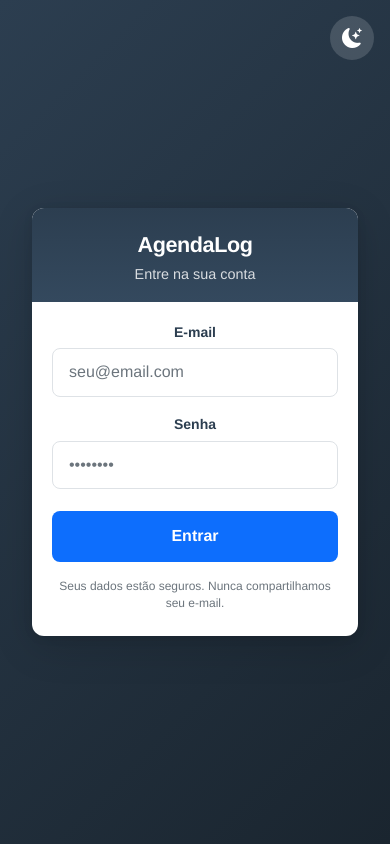
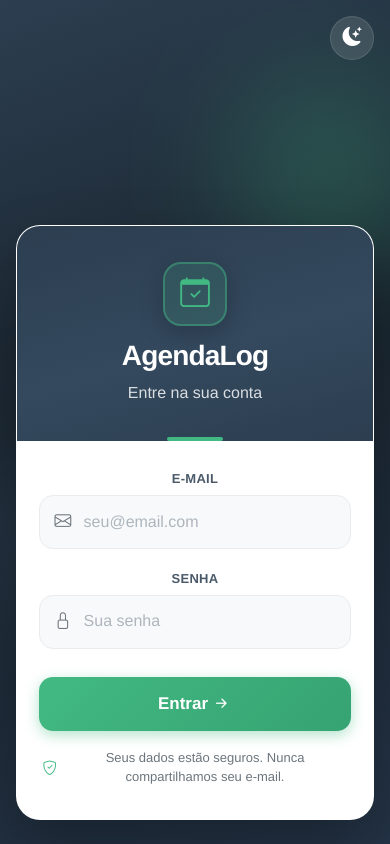
Before and after one commit to jeffersonalionco/agendalogprojeto, a Vue app in the folder frontend/: page /login#/login in a window 390 px wide. Built offline with nearby package versions, Linux system fonts and the light colour scheme.

Commit message:
Alteracao do Layout do login

```diff
--- a/frontend/src/components/LoginForms.vue
+++ b/frontend/src/components/LoginForms.vue
@@ -2,6 +2,11 @@
   <div class="login-forms">
     <div class="login-card">
       <header class="login-card__header">
+        <div class="login-card__brand" aria-hidden="true">
+          <span class="login-card__logo">
+            <i class="bi bi-calendar-check"></i>
+          </span>
+        </div>
         <h1 class="login-card__title">AgendaLog</h1>
         <p class="login-card__subtitle">Entre na sua conta</p>
       </header>
@@ -9,6 +14,8 @@
       <form class="login-card__form" @submit.prevent="onClick">
         <div class="login-field">
           <label for="inputEmail" class="login-field__label">E-mail</label>
+          <div class="login-field__control">
+            <i class="bi bi-envelope login-field__icon" aria-hidden="true"></i>
             <input
               v-model="inputEmail"
               type="email"
@@ -19,30 +26,39 @@
               required
             />
           </div>
+        </div>
 
         <div class="login-field">
           <label for="inputPassword" class="login-field__label">Senha</label>
+          <div class="login-field__control">
+            <i class="bi bi-lock login-field__icon" aria-hidden="true"></i>
             <input
               v-model="inputPassword"
               type="password"
               class="login-field__input"
               id="inputPassword"
-            placeholder="••••••••"
+              placeholder="Sua senha"
               autocomplete="current-password"
               required
             />
           </div>
+        </div>
 
         <div v-if="errorLogin" class="login-error" role="alert">
-          {{ msgErro }}
+          <i class="bi bi-exclamation-circle" aria-hidden="true"></i>
+          <span>{{ msgErro }}</span>
         </div>
 
         <button type="submit" class="login-submit" :disabled="loading">
-          <span v-if="!loading">Entrar</span>
-          <span v-else class="login-submit__spinner"></span>
+          <span v-if="!loading" class="login-submit__label">
+            Entrar
+            <i class="bi bi-arrow-right-short" aria-hidden="true"></i>
+          </span>
+          <span v-else class="login-submit__spinner" aria-label="Entrando…"></span>
         </button>
 
         <p class="login-footer-text">
+          <i class="bi bi-shield-check" aria-hidden="true"></i>
           Seus dados estão seguros. Nunca compartilhamos seu e-mail.
         </p>
       </form>
@@ -51,7 +67,7 @@
 </template>
 
 <script>
-import { getApiBaseUrl } from '@/services/api.js'
+import { getApiBaseUrl, parseApiJson } from '@/services/api.js'
 
 export default {
   name: "LoginForms",
@@ -68,8 +84,9 @@ export default {
     async onClick() {
       this.errorLogin = false;
       this.loading = true;
+      const loginUrl = `${getApiBaseUrl()}/auth/login`;
       try {
-        const response = await fetch(`${getApiBaseUrl()}/auth/login`, {
+        const response = await fetch(loginUrl, {
           method: "POST",
           headers: { "Content-Type": "application/json" },
           body: JSON.stringify({
@@ -78,12 +95,20 @@ export default {
           }),
         });
 
+        const data = await parseApiJson(response);
+
         if (!response.ok) {
-          const errorData = await response.json();
-          throw new Error(errorData.error || "Erro ao fazer login");
+          throw new Error(
+            (data && data.error) ||
+              `Erro ${response.status} ao acessar ${loginUrl}. Verifique VUE_APP_API_BASE_URL (deve terminar em /api) e faça novo build.`
+          );
         }
 
-        const data = await response.json();
+        if (!data) {
+          throw new Error(
+            `Resposta inválida do servidor (${loginUrl}). URL correta: …/api/auth/login — reinicie o dev server ou rode npm run build de novo.`
+          );
+        }
         localStorage.setItem("user", JSON.stringify(data));
 
         const tipo = data.tipo;
@@ -105,7 +130,7 @@ export default {
 </script>
 
 <style scoped>
-/* paleta mantida #2c3e50 (texto/header) #42b983 (destaque) e tal, nao quis inventar mto */
+/* paleta: #2c3e50 #34495e #42b983 */
 .login-forms {
   width: 100%;
   max-width: 420px;
@@ -114,153 +139,299 @@ export default {
 
 .login-card {
   background: #fff;
-  border-radius: 12px;
-  box-shadow: 0 10px 40px rgba(0, 0, 0, 0.15), 0 2px 10px rgba(0, 0, 0, 0.08);
+  border-radius: 16px;
+  box-shadow:
+    0 24px 48px rgba(0, 0, 0, 0.18),
+    0 8px 16px rgba(0, 0, 0, 0.08);
   overflow: hidden;
+  border: 1px solid rgba(255, 255, 255, 0.08);
 }
 
 .login-card__header {
-  padding: 1.75rem 1.5rem 1.25rem;
+  position: relative;
+  padding: 2rem 1.5rem 1.5rem;
   text-align: center;
-  background: linear-gradient(180deg, #2c3e50 0%, #34495e 100%);
+  background: linear-gradient(165deg, #2c3e50 0%, #34495e 55%, #2c3e50 100%);
   color: #fff;
+}
+
+.login-card__header::after {
+  content: "";
+  position: absolute;
+  left: 50%;
+  bottom: 0;
+  transform: translateX(-50%);
+  width: 48px;
+  height: 3px;
+  border-radius: 3px;
+  background: #42b983;
+}
+
+.login-card__brand {
+  display: flex;
+  justify-content: center;
+  margin-bottom: 0.85rem;
+}
+
+.login-card__logo {
+  display: flex;
+  align-items: center;
+  justify-content: center;
+  width: 56px;
+  height: 56px;
+  border-radius: 16px;
+  background: rgba(66, 185, 131, 0.15);
+  border: 2px solid rgba(66, 185, 131, 0.45);
+  color: #42b983;
+  font-size: 1.65rem;
+  box-shadow: 0 8px 24px rgba(0, 0, 0, 0.2);
 }
 
 .login-card__title {
   margin: 0;
-  font-size: 1.5rem;
+  font-size: 1.6rem;
   font-weight: 700;
-  letter-spacing: -0.02em;
+  letter-spacing: -0.03em;
   color: #fff;
 }
 
 .login-card__subtitle {
-  margin: 0.35rem 0 0;
-  font-size: 0.9rem;
-  opacity: 0.9;
-  color: rgba(255, 255, 255, 0.9);
+  margin: 0.4rem 0 0.5rem;
+  font-size: 0.925rem;
+  font-weight: 400;
+  color: rgba(255, 255, 255, 0.82);
 }
 
 .login-card__form {
-  padding: 1.5rem 1.5rem 1.75rem;
+  padding: 1.65rem 1.5rem 1.75rem;
 }
 
 .login-field {
-  margin-bottom: 1.1rem;
+  margin-bottom: 1.15rem;
 }
 
 .login-field__label {
   display: block;
-  margin-bottom: 0.35rem;
-  font-size: 0.875rem;
+  margin-bottom: 0.4rem;
+  font-size: 0.8125rem;
   font-weight: 600;
+  letter-spacing: 0.02em;
+  text-transform: uppercase;
   color: #2c3e50;
+  opacity: 0.85;
+}
+
+.login-field__control {
+  position: relative;
+  display: flex;
+  align-items: center;
+}
+
+.login-field__icon {
+  position: absolute;
+  left: 1rem;
+  z-index: 1;
+  font-size: 1.05rem;
+  color: #6c757d;
+  pointer-events: none;
+  transition: color 0.2s;
 }
 
 .login-field__input {
   width: 100%;
-  padding: 0.75rem 1rem;
+  padding: 0.85rem 1rem 0.85rem 2.75rem;
   font-size: 1rem;
   line-height: 1.4;
   color: #2c3e50;
-  background: #fff;
-  border: 1px solid #dee2e6;
-  border-radius: 8px;
+  background: #f8f9fa;
+  border: 1.5px solid #e9ecef;
+  border-radius: 12px;
   box-sizing: border-box;
-  transition: border-color 0.2s, box-shadow 0.2s;
-  min-height: 48px;
+  transition: border-color 0.2s, box-shadow 0.2s, background 0.2s;
+  min-height: 52px;
+  -webkit-tap-highlight-color: transparent;
 }
 
 .login-field__input::placeholder {
-  color: #6c757d;
+  color: #adb5bd;
 }
 
-.login-field__input:hover {
-  border-color: #adb5bd;
+.login-field__control:focus-within .login-field__icon {
+  color: #42b983;
 }
 
 .login-field__input:focus {
   outline: none;
+  background: #fff;
   border-color: #42b983;
-  box-shadow: 0 0 0 3px rgba(66, 185, 131, 0.2);
+  box-shadow: 0 0 0 4px rgba(66, 185, 131, 0.18);
 }
 
 .login-error {
-  background-color: #f8d7da;
-  color: #721c24;
-  border: 1px solid #f5c6cb;
+  display: flex;
+  align-items: flex-start;
+  gap: 0.5rem;
+  background-color: #fef2f2;
+  color: #991b1b;
+  border: 1px solid #fecaca;
   padding: 0.75rem 1rem;
   margin-bottom: 1rem;
-  border-radius: 8px;
+  border-radius: 12px;
   font-size: 0.875rem;
   font-weight: 500;
-  text-align: center;
+  line-height: 1.4;
+}
+
+.login-error i {
+  flex-shrink: 0;
+  margin-top: 0.1rem;
+  font-size: 1rem;
 }
 
 .login-submit {
   width: 100%;
-  padding: 0.85rem 1rem;
-  font-size: 1rem;
+  padding: 0.9rem 1.25rem;
+  font-size: 1.05rem;
   font-weight: 600;
   color: #fff;
-  background: #0d6efd;
+  background: linear-gradient(135deg, #42b983 0%, #36a372 100%);
   border: none;
-  border-radius: 8px;
+  border-radius: 12px;
   cursor: pointer;
-  min-height: 48px;
-  transition: background-color 0.2s, transform 0.1s;
-  margin-top: 0.25rem;
+  min-height: 52px;
+  transition: transform 0.15s, box-shadow 0.2s, opacity 0.2s;
+  margin-top: 0.35rem;
+  box-shadow: 0 4px 14px rgba(66, 185, 131, 0.4);
+}
+
+.login-submit__label {
+  display: inline-flex;
+  align-items: center;
+  justify-content: center;
+  gap: 0.15rem;
+}
+
+.login-submit__label i {
+  font-size: 1.35rem;
+  line-height: 1;
 }
 
 .login-submit:hover:not(:disabled) {
-  background: #0b5ed7;
+  box-shadow: 0 6px 20px rgba(66, 185, 131, 0.45);
 }
 
 .login-submit:active:not(:disabled) {
-  transform: scale(0.99);
+  transform: scale(0.98);
 }
 
 .login-submit:disabled {
-  opacity: 0.7;
+  opacity: 0.75;
   cursor: not-allowed;
 }
 
 .login-submit__spinner {
   display: inline-block;
-  width: 1.25rem;
-  height: 1.25rem;
-  border: 2px solid rgba(255, 255, 255, 0.4);
+  width: 1.35rem;
+  height: 1.35rem;
+  border: 2px solid rgba(255, 255, 255, 0.35);
   border-top-color: #fff;
   border-radius: 50%;
   animation: login-spin 0.7s linear infinite;
 }
 
 .login-footer-text {
-  margin: 1rem 0 0;
+  display: flex;
+  align-items: center;
+  justify-content: center;
+  gap: 0.35rem;
+  margin: 1.15rem 0 0;
   font-size: 0.75rem;
   color: #6c757d;
   text-align: center;
-  line-height: 1.4;
+  line-height: 1.45;
+}
+
+.login-footer-text i {
+  color: #42b983;
+  font-size: 0.9rem;
+  flex-shrink: 0;
 }
 
 @keyframes login-spin {
   to { transform: rotate(360deg); }
 }
 
-/* responsivo mobile primeiro */
-@media (max-width: 480px) {
+/* ——— mobile: layout mais limpo e “app-like” ——— */
+@media (max-width: 767px) {
+  .login-forms {
+    max-width: none;
+    width: 100%;
+    padding: 0;
+  }
+
+  .login-card {
+    border-radius: 24px;
+    box-shadow:
+      0 32px 64px rgba(0, 0, 0, 0.28),
+      0 0 0 1px rgba(255, 255, 255, 0.06) inset;
+  }
+
   .login-card__header {
-    padding: 1.5rem 1.25rem 1rem;
+    padding: 2.25rem 1.5rem 1.75rem;
   }
+
+  .login-card__header::after {
+    width: 56px;
+    height: 4px;
+  }
+
+  .login-card__logo {
+    width: 64px;
+    height: 64px;
+    font-size: 1.85rem;
+    border-radius: 18px;
+  }
+
   .login-card__title {
-    font-size: 1.35rem;
+    font-size: 1.75rem;
   }
+
+  .login-card__subtitle {
+    font-size: 1rem;
+    margin-top: 0.5rem;
+  }
+
   .login-card__form {
-    padding: 1.25rem 1.25rem 1.5rem;
+    padding: 1.75rem 1.35rem 2rem;
   }
-  .login-field__input,
+
+  .login-field {
+    margin-bottom: 1.25rem;
+  }
+
+  .login-field__input {
+    min-height: 54px;
+    font-size: 16px; /* evita zoom automático no iOS */
+    border-radius: 14px;
+  }
+
   .login-submit {
-    min-height: 48px;
+    min-height: 54px;
+    border-radius: 14px;
+    font-size: 1.0625rem;
+    margin-top: 0.5rem;
+  }
+
+  .login-footer-text {
+    font-size: 0.8125rem;
+    padding: 0 0.25rem;
+  }
+}
+
+@media (max-width: 380px) {
+  .login-card__form {
+    padding-left: 1.15rem;
+    padding-right: 1.15rem;
   }
 }
 
@@ -268,17 +439,22 @@ export default {
   .login-forms {
     padding: 1rem 0;
   }
+
   .login-card {
-    border-radius: 14px;
-    box-shadow: 0 14px 50px rgba(0, 0, 0, 0.12), 0 4px 14px rgba(0, 0, 0, 0.06);
+    border-radius: 18px;
   }
 }
 
-/* safe area pra celular com notch */
 @supports (padding: max(0px)) {
   .login-forms {
-    padding-left: max(1rem, env(safe-area-inset-left));
-    padding-right: max(1rem, env(safe-area-inset-right));
+    padding-left: max(0px, env(safe-area-inset-left));
+    padding-right: max(0px, env(safe-area-inset-right));
+  }
+
+  @media (max-width: 767px) {
+    .login-forms {
+      padding-bottom: max(0px, env(safe-area-inset-bottom));
+    }
   }
 }
 </style>
--- a/frontend/src/views/LoginView.vue
+++ b/frontend/src/views/LoginView.vue
@@ -1,5 +1,10 @@
 <template>
   <div class="login-view">
+    <div class="login-view__bg" aria-hidden="true">
+      <span class="login-view__orb login-view__orb--1"></span>
+      <span class="login-view__orb login-view__orb--2"></span>
+    </div>
+
     <button
       type="button"
       class="login-theme-toggle"
@@ -9,7 +14,10 @@
     >
       <i class="bi" :class="isDark ? 'bi-sun-fill' : 'bi-moon-stars-fill'"></i>
     </button>
-    <LoginForms />
+
+    <main class="login-view__main">
+      <LoginForms />
+    </main>
   </div>
 </template>
 
@@ -27,33 +35,118 @@ export default {
 .login-view {
   min-height: 100vh;
   min-height: 100dvh;
-  background: linear-gradient(135deg, #2c3e50 0%, #1a252f 100%);
+  background: linear-gradient(160deg, #2c3e50 0%, #1a252f 45%, #243447 100%);
   display: flex;
-  align-items: center;
+  flex-direction: column;
+  align-items: stretch;
   justify-content: center;
   padding: 1rem;
   box-sizing: border-box;
   position: relative;
+  overflow: hidden;
+}
+
+.login-view__bg {
+  position: absolute;
+  inset: 0;
+  pointer-events: none;
+  overflow: hidden;
+}
+
+.login-view__orb {
+  position: absolute;
+  border-radius: 50%;
+  filter: blur(60px);
+  opacity: 0.35;
+}
+
+.login-view__orb--1 {
+  width: 280px;
+  height: 280px;
+  top: -80px;
+  right: -60px;
+  background: #42b983;
+}
+
+.login-view__orb--2 {
+  width: 220px;
+  height: 220px;
+  bottom: 10%;
+  left: -70px;
+  background: #34495e;
+  opacity: 0.5;
+}
+
+.login-view__main {
+  position: relative;
+  z-index: 1;
+  width: 100%;
+  max-width: 420px;
+  margin: 0 auto;
+  flex: 0 1 auto;
 }
 
 .login-theme-toggle {
   position: absolute;
-  top: 1rem;
-  right: 1rem;
+  z-index: 2;
+  top: max(1rem, env(safe-area-inset-top));
+  right: max(1rem, env(safe-area-inset-right));
   width: 44px;
   height: 44px;
-  border: none;
+  border: 1px solid rgba(255, 255, 255, 0.12);
   border-radius: 50%;
-  background: rgba(255, 255, 255, 0.15);
+  background: rgba(255, 255, 255, 0.12);
+  backdrop-filter: blur(8px);
+  -webkit-backdrop-filter: blur(8px);
   color: #fff;
   cursor: pointer;
   display: flex;
   align-items: center;
   justify-content: center;
-  font-size: 1.25rem;
-  transition: background 0.2s;
+  font-size: 1.2rem;
+  transition: background 0.2s, transform 0.15s;
 }
+
 .login-theme-toggle:hover {
-  background: rgba(255, 255, 255, 0.25);
+  background: rgba(255, 255, 255, 0.22);
+}
+
+.login-theme-toggle:active {
+  transform: scale(0.94);
+}
+
+@media (max-width: 767px) {
+  .login-view {
+    padding: 1.25rem 1rem 1.5rem;
+    padding-top: max(3.5rem, calc(env(safe-area-inset-top) + 2.5rem));
+    padding-bottom: max(1.5rem, env(safe-area-inset-bottom));
+    justify-content: flex-end;
+  }
+
+  .login-view__main {
+    max-width: none;
+  }
+
+  .login-view__orb--1 {
+    width: 200px;
+    height: 200px;
+    top: 8%;
+    right: -40px;
+    opacity: 0.28;
+  }
+
+  .login-view__orb--2 {
+    width: 160px;
+    height: 160px;
+    bottom: 28%;
+    left: -50px;
+  }
+}
+
+@media (min-width: 768px) {
+  .login-view {
+    justify-content: center;
+    padding: 2rem;
+  }
 }
 </style>
```
Also changed, not shown: frontend/src/App.vue (+15 -0 lines), frontend/src/services/api.js (+17 -2 lines), 2 other files (tests, documents, lock files or other folders). Lines whose indentation alone changed are shown as unchanged.
